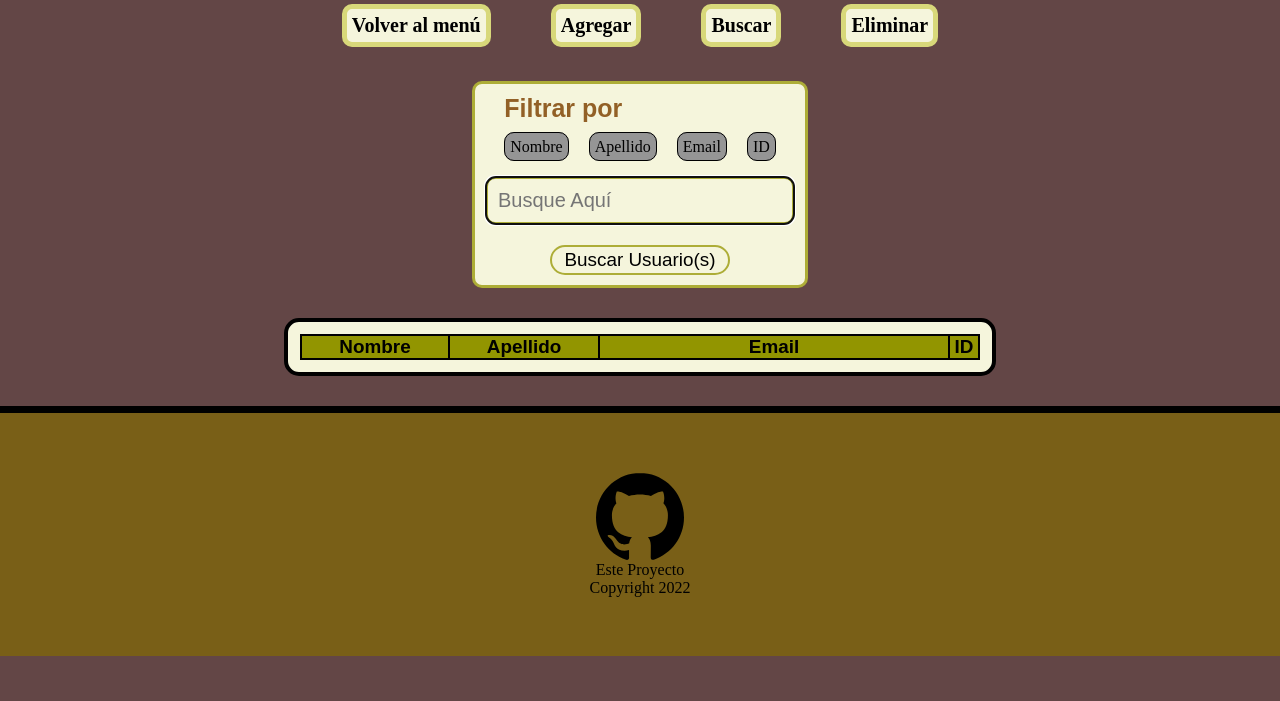
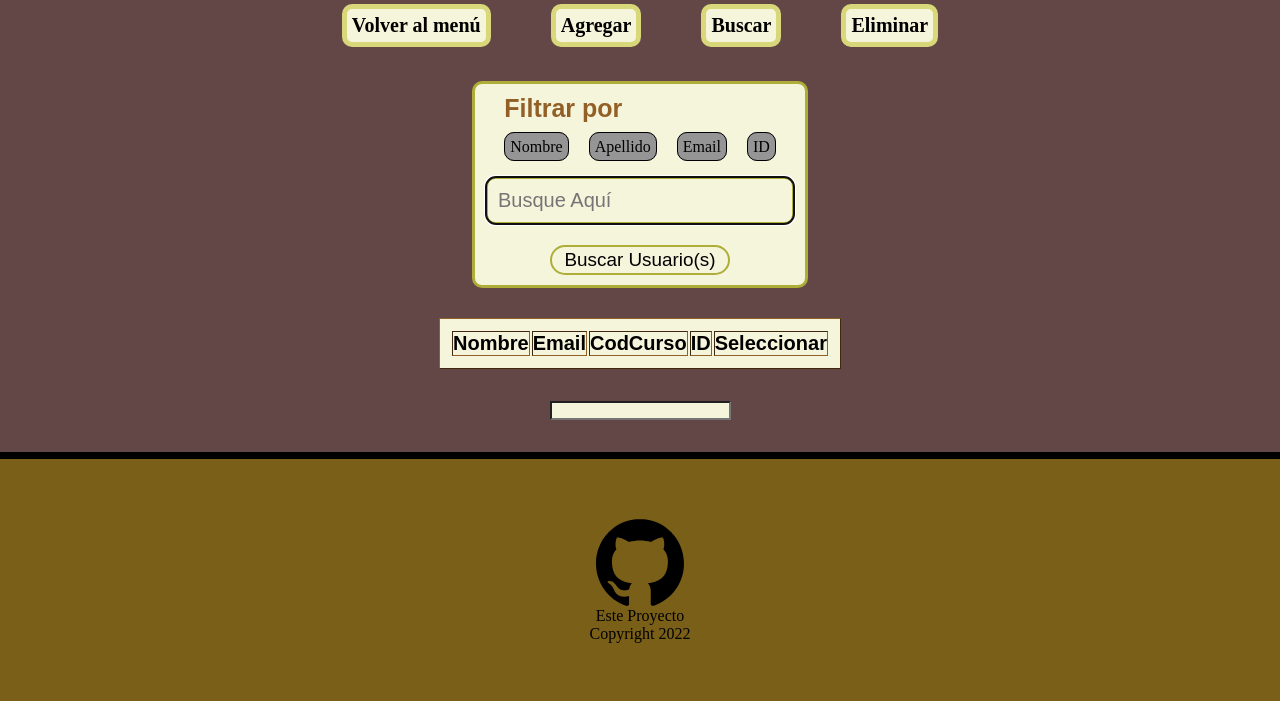
Before and after one commit to modelos-y-sistemas/menu-of-add-delete-and-modify-users, a PHP site: page /Buscar/ in a window 1280 px wide; the page is wider, and only the part inside the window is pictured. Shown: the top 701 px of that part. Run offline with PHP 8.4, Linux system fonts and the light colour scheme; lists and menus that the app fills with data are empty.

Commit message:
consulta basica de modificacion

```diff
--- a/Buscar/index.html
+++ b/Buscar/index.html
@@ -18,14 +18,14 @@
 
   <header class="header">
     <nav class="nav">
-      <a class="nav__menu" href="http://localhost/menu-of-add-delete-and-find-users/."> Volver al menú </a>
-      <a class="nav__menu" href="http://localhost/menu-of-add-delete-and-find-users/Agregar/."> Agregar </a>
-      <a class="nav__menu" href="http://localhost/menu-of-add-delete-and-find-users/Buscar/."> Buscar </a>
-      <a class="nav__menu" href="http://localhost/menu-of-add-delete-and-find-users/Eliminar/."> Eliminar </a>
+      <a class="nav__menu" href="http://localhost/menu-of-add-delete-and-modify-users/."> Volver al menú </a>
+      <a class="nav__menu" href="http://localhost/menu-of-add-delete-and-modify-users/Agregar/."> Agregar </a>
+      <a class="nav__menu" href="http://localhost/menu-of-add-delete-and-modify-users/Buscar/."> Buscar </a>
+      <a class="nav__menu" href="http://localhost/menu-of-add-delete-and-modify-users/Eliminar/."> Eliminar </a>
     </nav>
   </header>
 
-  <form  class="container form" method="post" onsubmit="state(event);">
+  <form  class="container form" method="post" onsubmit="return Buscar();">
     <div class="filter">
       <p class="filter__instruction">Filtrar por</p>
       <div class="controls">
@@ -50,17 +50,24 @@
     <input class="search__input" type="text" id="search" name="search" placeholder="Busque Aquí">
     <input class="form__submit" type="submit" name="submit" value="Buscar Usuario(s)">
   </form>
-  <table class="list-users">
+  <table class="list-users" border="1">
     <thead class="list-users__thead">
       <tr class="list-users__tr">
         <th class="list-users__th" id="list-users__name"> Nombre   </th>
-        <th class="list-users__th" id="list-users__surname"> Apellido </th>
-        <th class="list-users__th" id="list-users__email"> Email   </th>
-        <th class="list-users__th" id="list-users__id"> ID       </th>
+        <th class="list-users__th" id="list-users__surname"> Email </th>
+        <th class="list-users__th" id="list-users__email"> CodCurso   </th>
+        <th class="list-users__th" id="list-users__id"> ID  </th>
+        <th class="list-users__th" id="list-users__id"> Seleccionar       </th>
       </tr>
     </thead>
     <tbody class="list-users__tbody">
     </tbody>
+  </table>
+
+  <table>
+    <tr>
+      <th><input type="text" name="y" id="y" style="background-color: beige;"></th>
+    </tr>
   </table>
 
   <footer class="footer">
--- a/Buscar/js/main.js
+++ b/Buscar/js/main.js
@@ -16,6 +16,52 @@ checkes.forEach((check) => {
     })
   })
 })
+
+function Buscar(){
+  var search=$('#search').val();
+  var pathname = "Buscar";
+  var parametros={
+      "search" : search,
+      "pathname" : pathname
+  };
+  $.ajax({
+      url: "http://localhost/menu-of-add-delete-and-modify-users/class/user.php",
+      type: "post",
+      data: parametros,
+      success: function(data){
+          var resp=JSON.parse(data);
+          var tabla;
+          for(var i=0;i<resp.length;i++){
+            //<form method="post" onsubmit="Modificar();">
+              tabla+='<tr class="list-users__tr"><form method="post" onsubmit="return Modificar();"><td class="list-users__td"><input type="text" onClick="this.select();" name="nameuser" style="background-color: beige; border: 0;" value="'+resp[i].NombreDelUsuario+
+              '"></td><td class="list-users__td"><input type="text" onClick="this.select();" name="mailuser" style="background-color: beige; border: 0;" value="'+resp[i].Mail+
+              '"></td><td class="list-users__td"><input type="text" onClick="this.select();" name="coduser" style="background-color: beige; border: 0;" value="'+resp[i].Codigo_Curso+
+              '"></td><td class="list-users__td" name="iduser">'+resp[i].ID+
+              '</td><td class="list-users__td"><input class="form__submit" type="submit" name="submit" value="Actualizar Dato(s)"></td></form></tr>';
+          }
+          /*var p=document.getElementsByClassName("list-users__tbody");
+          p.html(tabla);*/
+          $('tbody.list-users__tbody').html(tabla);
+      }
+  });
+  return false;
+}
+
+function Modificar(){
+  alert("hola");
+  /*var td=document.querySelectorAll('td');
+  var val=document.getElementsByClassName('list-users__td').value;
+  td.forEach(i => {
+    var input=document.createElement("input");
+    input.type="text";
+    input.value=val[0];
+    i.appendChild(input);
+  });*/
+  /*var input=document.createElement("input");
+  input.type="text";
+  td.appendChild(input);*/
+  return false;
+}
 
 function state(event)
 {
--- a/class/user.php
+++ b/class/user.php
@@ -54,6 +54,10 @@ function validate(){
       $users = user::find($search);
 
       echo json_encode($users); // codigo de capa logica no interactua con la capa interfaz, <echo> no va.
+    }
+
+    else if($pathname=="Modificar"){
+      $query='UPDATE t_alumnos_del_curso SET  WHERE ID=:id';
     }
 
     else{
--- a/generic/generic.css
+++ b/generic/generic.css
@@ -102,8 +102,16 @@ body{
   width:         var(--search_input__width        );
   font-size:     var(--search_input__font-size    );
 }
+.list-users{
+	padding: 10px;
 
-.list-users{
+  background-color: beige;
+	font-family: arial;
+	font-size: 20px;
+	border-color: #926026;
+}
+
+/*.list-users{
 	background: beige;
 	border: solid black 4px;
   border-radius: 15px;
@@ -139,7 +147,7 @@ body{
   }
   #list-users__id{
     width: var(--list-users__id_width);
-  }
+  }*/
 
 .footer{
   display:         var(--footer__display        );
```
